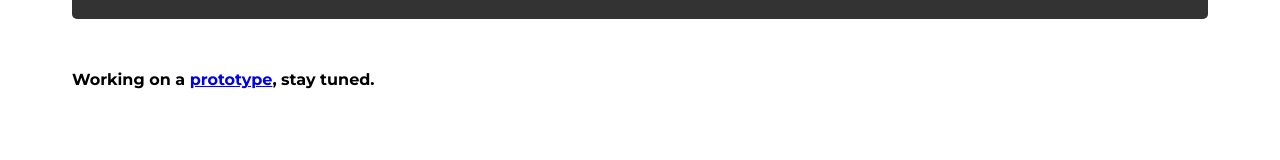
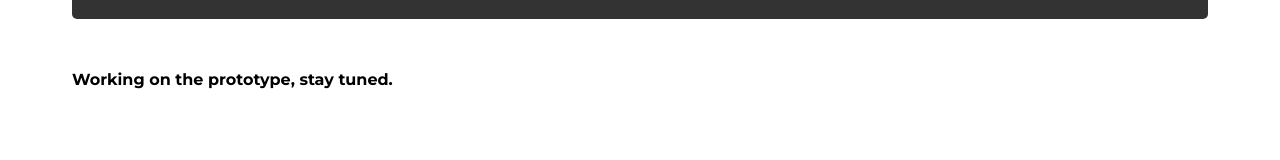
Before and after one commit to SeanGallivan/player-agency, a website: page index.html in a window 1280 px wide. Shown: the part 900-1060 px from the top of the page. Drawn offline with Linux system fonts and the light colour scheme.

Commit message:
removed prototype link

```diff
--- a/index.html
+++ b/index.html
@@ -35,7 +35,7 @@
             <p>Your flexible GM system that solves the greatest GM challenges, and allows you to incorporate your player's consequences and decisions.</p>
         </section>
         <section id="temporary">
-            <b>Working on a <a href="prototype.html">prototype</a>, stay tuned.</b>
+            <b>Working on the prototype, stay tuned.</b>
         </section>
         <!--<section class="cta">
             <a href="#" class="cta-button">Start Your Player-Driven Campaign</a>
```
